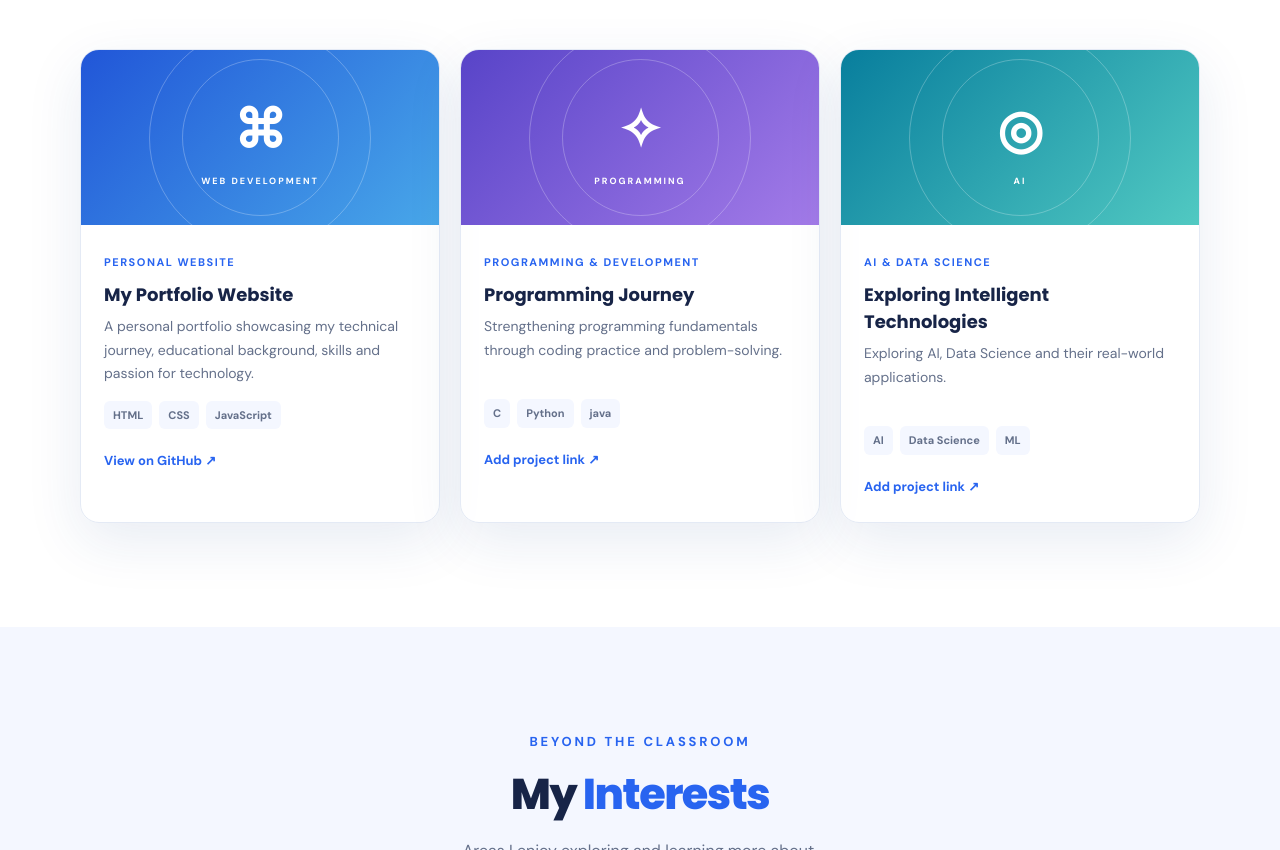
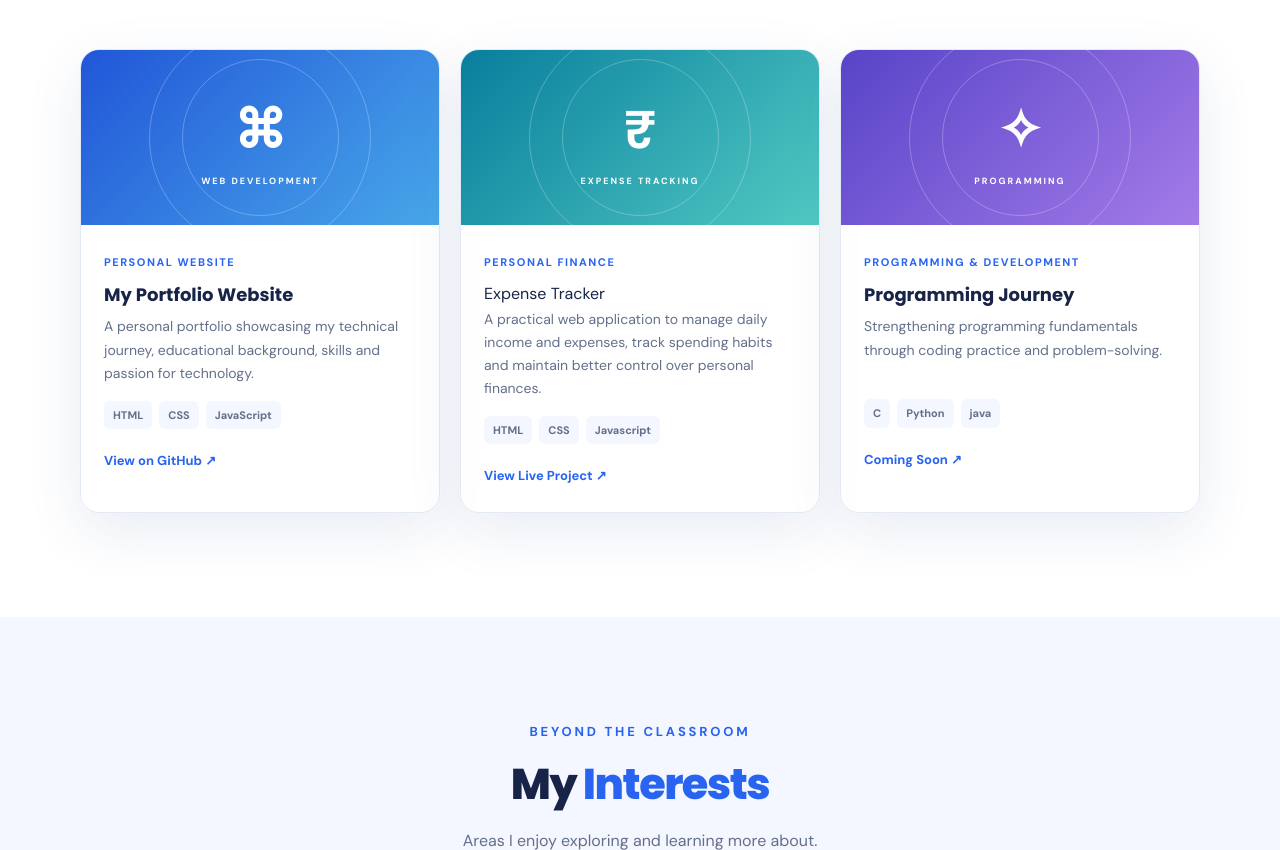
Before and after one commit to Murugavel1745/MyPortfolio, a plain HTML site: page index.html in a window 1280 px wide. Shown: the part 3072-3922 px from the top of the page. Drawn offline with Linux system fonts and the light colour scheme.

Commit message:
Update project cards in index.html
Replaced the programming project card with an expense tracking project card and updated relevant details.

```diff
--- a/index.html
+++ b/index.html
@@ -173,13 +173,13 @@
             <div class="project-art project-art-blue"><span class="project-art-icon">⌘</span><span class="project-art-label">WEB DEVELOPMENT</span></div>
             <div class="project-body"><span class="project-type">PERSONAL WEBSITE</span><h3>My Portfolio Website</h3><p>A personal portfolio showcasing my technical journey, educational background, skills and passion for technology.</p><div class="tag-list"><span>HTML</span><span>CSS</span><span>JavaScript</span></div><a class="text-link" href="https://github.com/Murugavel1745" target="_blank" rel="noopener noreferrer">View on GitHub ↗</a></div>
           </article>
-          <article class="project-card reveal reveal-delay-1">
-            <div class="project-art project-art-violet"><span class="project-art-icon">✧</span><span class="project-art-label">PROGRAMMING</span></div>
-            <div class="project-body"><span class="project-type">PROGRAMMING & DEVELOPMENT</span><h3>Programming Journey</h3><p>Strengthening programming fundamentals through coding practice and problem-solving.</p><div class="tag-list"><span> C </span><span> Python </span><span> java </span></div><a class="text-link" href="https://github.com/Murugavel1745" target="_blank" rel="noopener noreferrer">Add project link ↗</a></div>
+           <article class="project-card reveal reveal-delay-1">
+            <div class="project-art project-art-cyan"><span class="project-art-icon">₹</span><span class="project-art-label"> EXPENSE TRACKING </span></div>
+            <div class="project-body"><span class="project-type">PERSONAL FINANCE</span><h3></h3>Expense Tracker</h3><p>A practical web application to manage daily income and expenses, track spending habits and maintain better control over personal finances.</p><div class="tag-list"><span> HTML </span><span>CSS</span><span>Javascript</span></div><a class="text-link" href="https://murugavel1745.github.io/Expense-tracker/" target="_blank" rel="noopener noreferrer">View Live Project ↗</a></div>
           </article>
           <article class="project-card reveal reveal-delay-2">
-            <div class="project-art project-art-cyan"><span class="project-art-icon">◎</span><span class="project-art-label"> AI </span></div>
-            <div class="project-body"><span class="project-type">AI & DATA SCIENCE</span><h3>Exploring Intelligent Technologies</h3><p>Exploring AI, Data Science and their real-world applications.</p><div class="tag-list"><span> AI </span><span>Data Science</span><span>ML</span></div><a class="text-link" href="https://github.com/Murugavel1745" target="_blank" rel="noopener noreferrer">Add project link ↗</a></div>
+            <div class="project-art project-art-violet"><span class="project-art-icon">✧</span><span class="project-art-label">PROGRAMMING</span></div>
+            <div class="project-body"><span class="project-type">PROGRAMMING & DEVELOPMENT</span><h3>Programming Journey</h3><p>Strengthening programming fundamentals through coding practice and problem-solving.</p><div class="tag-list"><span> C </span><span> Python </span><span> java </span></div><a class="text-link" href="https://github.com/Murugavel1745" target="_blank" rel="noopener noreferrer">Coming Soon ↗</a></div>
           </article>
         </div>
       </div>
```
